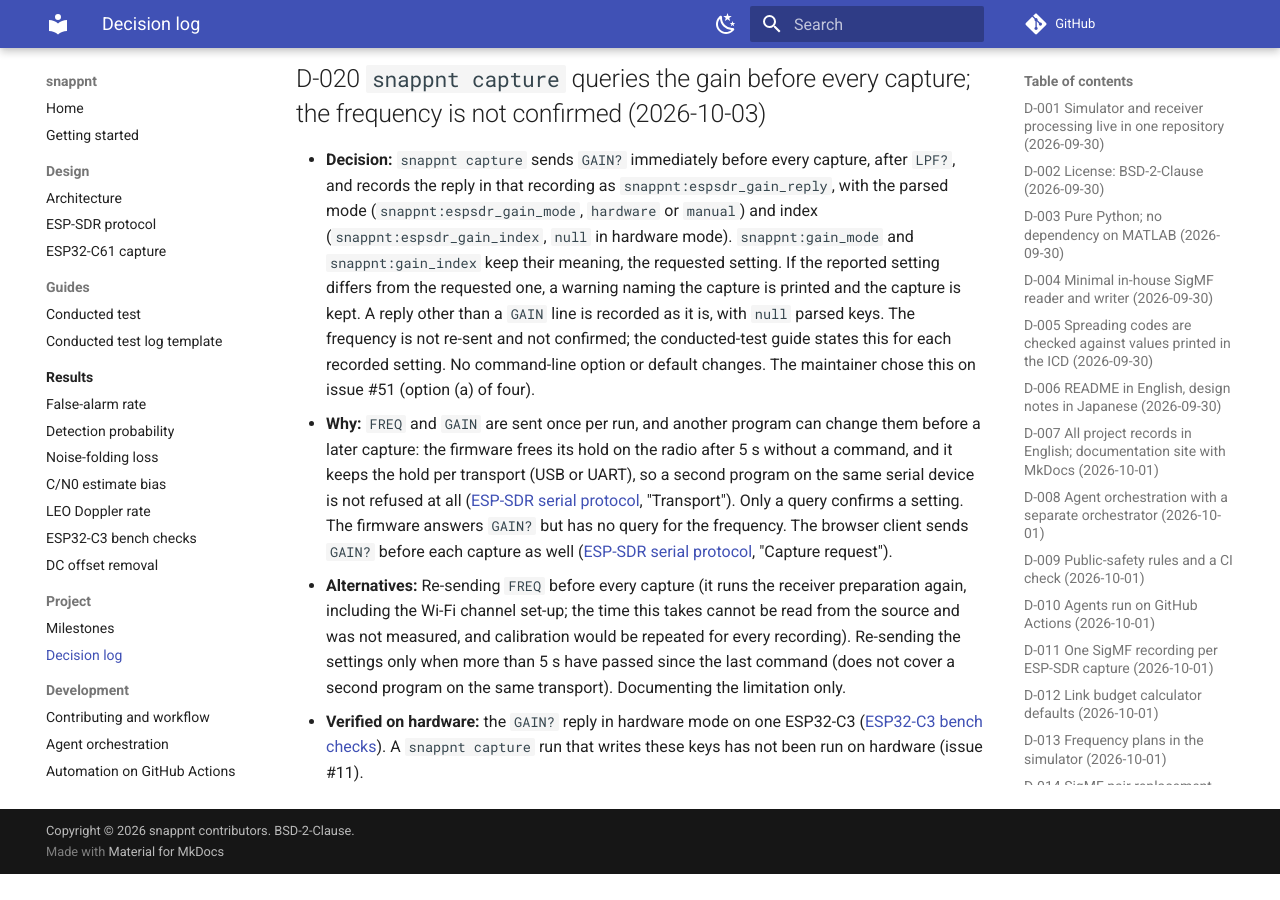
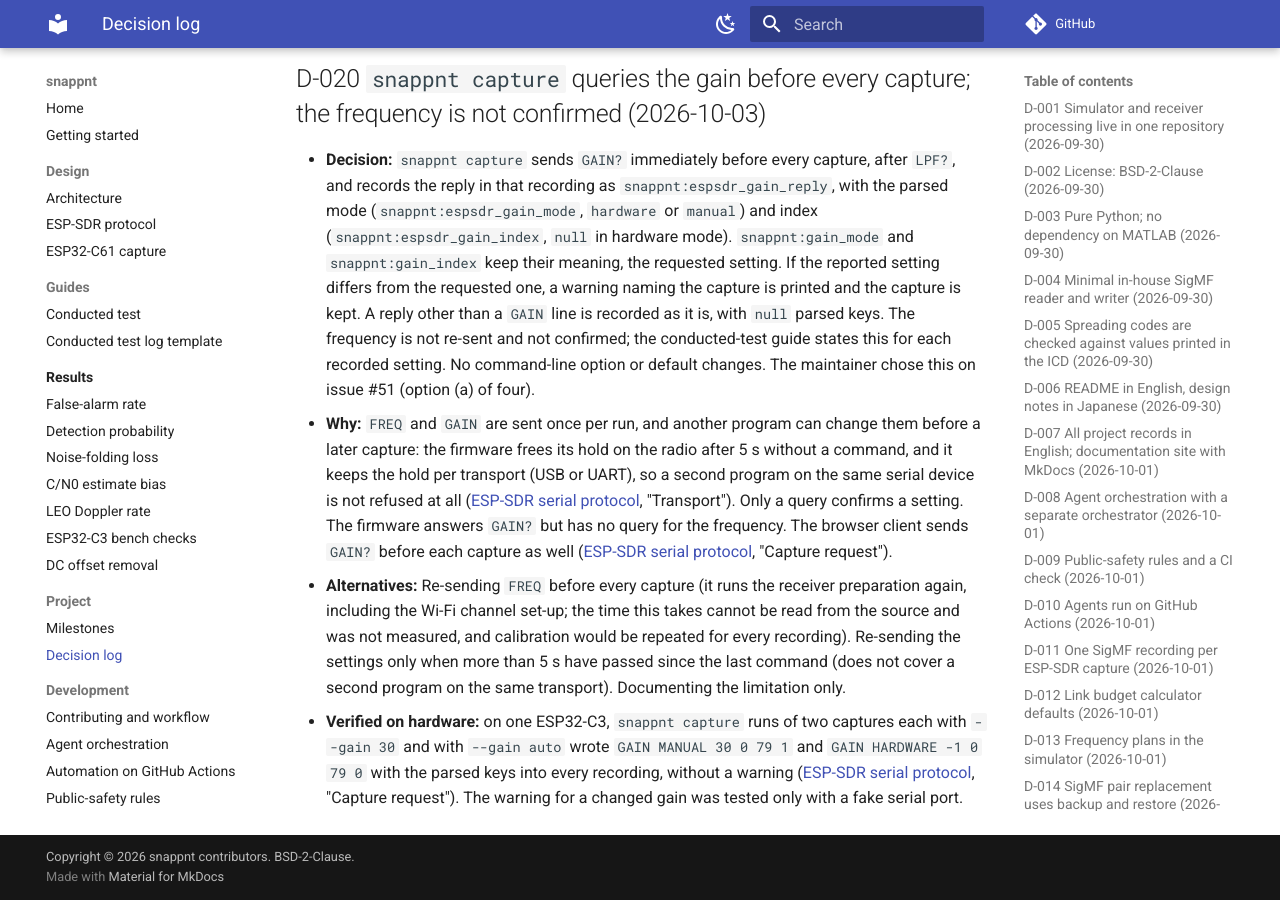
Before and after one commit to h-shiono/snappnt, an MkDocs documentation site: the page built from docs/project/decisions.md, in a window 1280 px wide and 900 px high, scrolled down 8623 px. Built offline with MkDocs 1.6.1 and Material for MkDocs 9.7.7, drawn with Linux system fonts in a browser that asks for light colours; comment, search, counter and statistics services are not loaded; before the commit the page ends 9497 px from its top, so only the background shows below that.

Commit message:
Record the GAIN? replies seen on an ESP32-C3 in manual and hardware mode
Co-Authored-By: Claude Opus 5.5 <noreply@anthropic.com>
Signed-off-by: h-shiono <hato.gnss@gmail.com>

```diff
--- a/docs/project/decisions.md
+++ b/docs/project/decisions.md
@@ -321,6 +321,8 @@ an earlier one and says so.
   source and was not measured, and calibration would be repeated for every recording).
   Re-sending the settings only when more than 5 s have passed since the last command (does
   not cover a second program on the same transport). Documenting the limitation only.
-- **Verified on hardware:** the `GAIN?` reply in hardware mode on one ESP32-C3
-  ([ESP32-C3 bench checks](../results/esp32c3-bench-no-rf.md)). A `snappnt capture` run that
-  writes these keys has not been run on hardware (issue #11).
+- **Verified on hardware:** on one ESP32-C3, `snappnt capture` runs of two captures each with
+  `--gain 30` and with `--gain auto` wrote `GAIN MANUAL 30 0 79 1` and
+  `GAIN HARDWARE -1 0 79 0` with the parsed keys into every recording, without a warning
+  ([ESP-SDR serial protocol](../design/espsdr-protocol.md), "Capture request"). The warning
+  for a changed gain was tested only with a fake serial port.
```
Also changed, not shown: docs/design/espsdr-protocol.md (+8 -1 lines), 1 other file.
